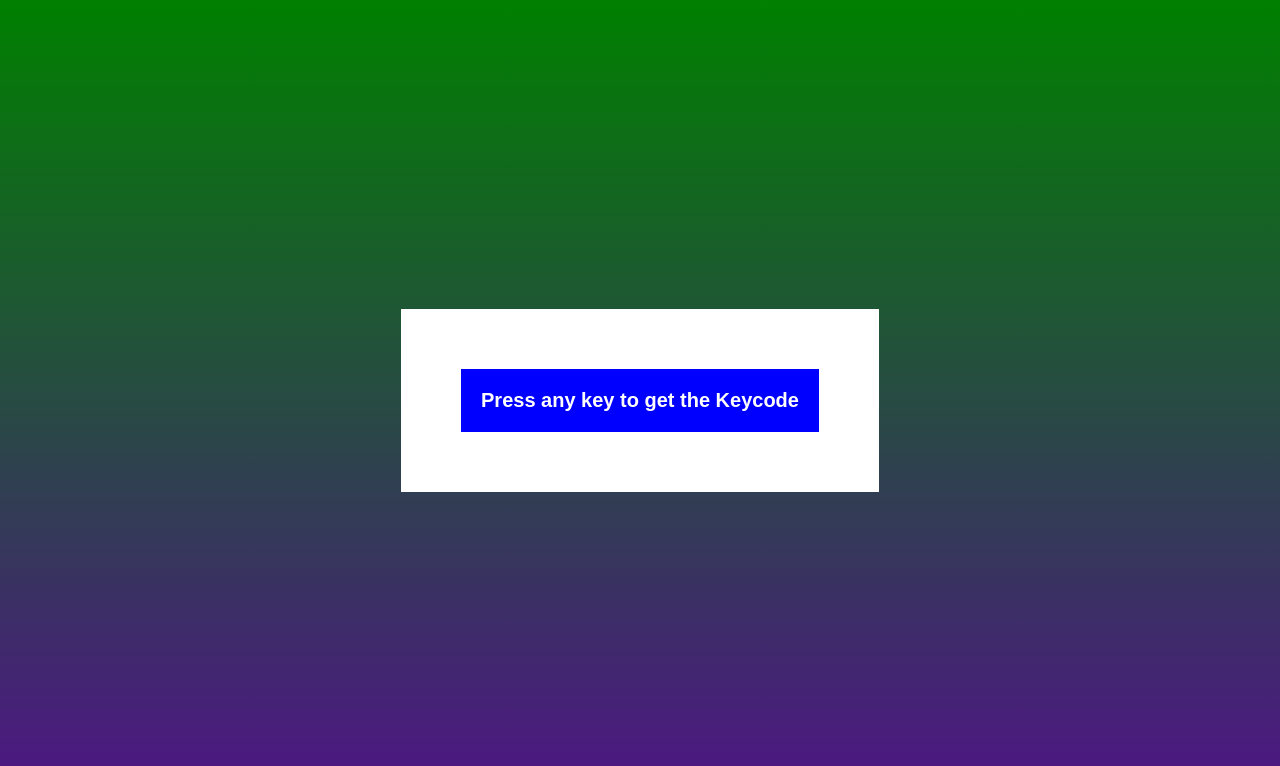
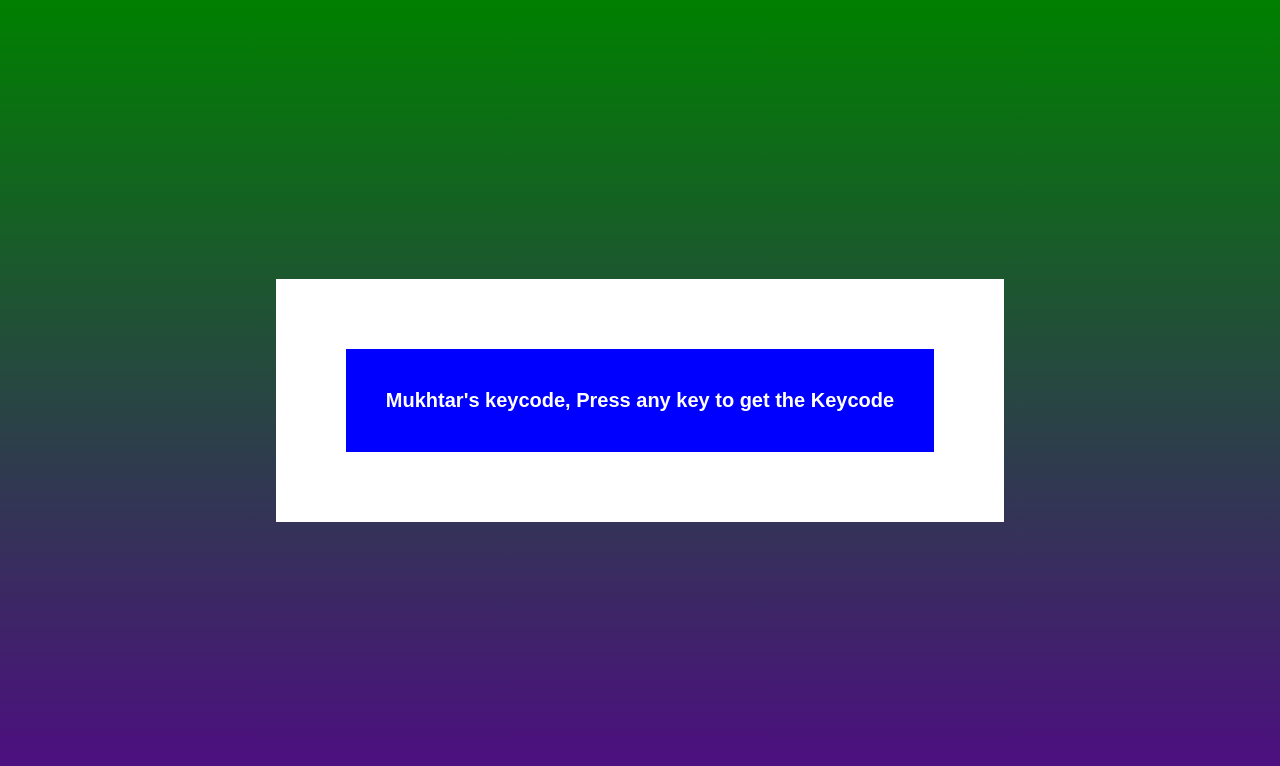
Before and after one commit to donny-LD/Keycode, a plain HTML site: page index.html in a window 1280 px wide. Drawn offline with Linux system fonts and the light colour scheme.

Commit message:
finished project

```diff
--- a/index.html
+++ b/index.html
@@ -8,7 +8,8 @@
 </head>
 <body>
 <div id="insert">
-    <div class="key">Press any key to get the Keycode</div>
+    <div class="key">Mukhtar's keycode,
+        Press any key to get the Keycode</div>
     </div>
 </div>
 
--- a/style.css
+++ b/style.css
@@ -11,7 +11,7 @@ body {
   text-align: center;
   overflow: hidden;
   margin: 0;
-    background: linear-gradient(green, rgb(79, 21, 134));
+  background: linear-gradient(green, rgb(80, 10, 134));
 }
 
 #insert {
@@ -28,16 +28,16 @@ body {
   align-content: center;
   font-size: 20px;
   font-weight: bold;
-    padding: 20px;
+  padding: 40px;
   flex-direction: column;
-    margin: 10px;
+  margin: 20px;
   min-width: 150px;
   position: relative;
 }
 
 /* javascript */
 .key small {
-    position:absolute;
+  position: absolute;
   top: -24px;
   left: 0;
   text-align: center;
```
Also changed, not shown: app.js (+7 -7 lines), 2 other files. Lines whose indentation alone changed are shown as unchanged.
